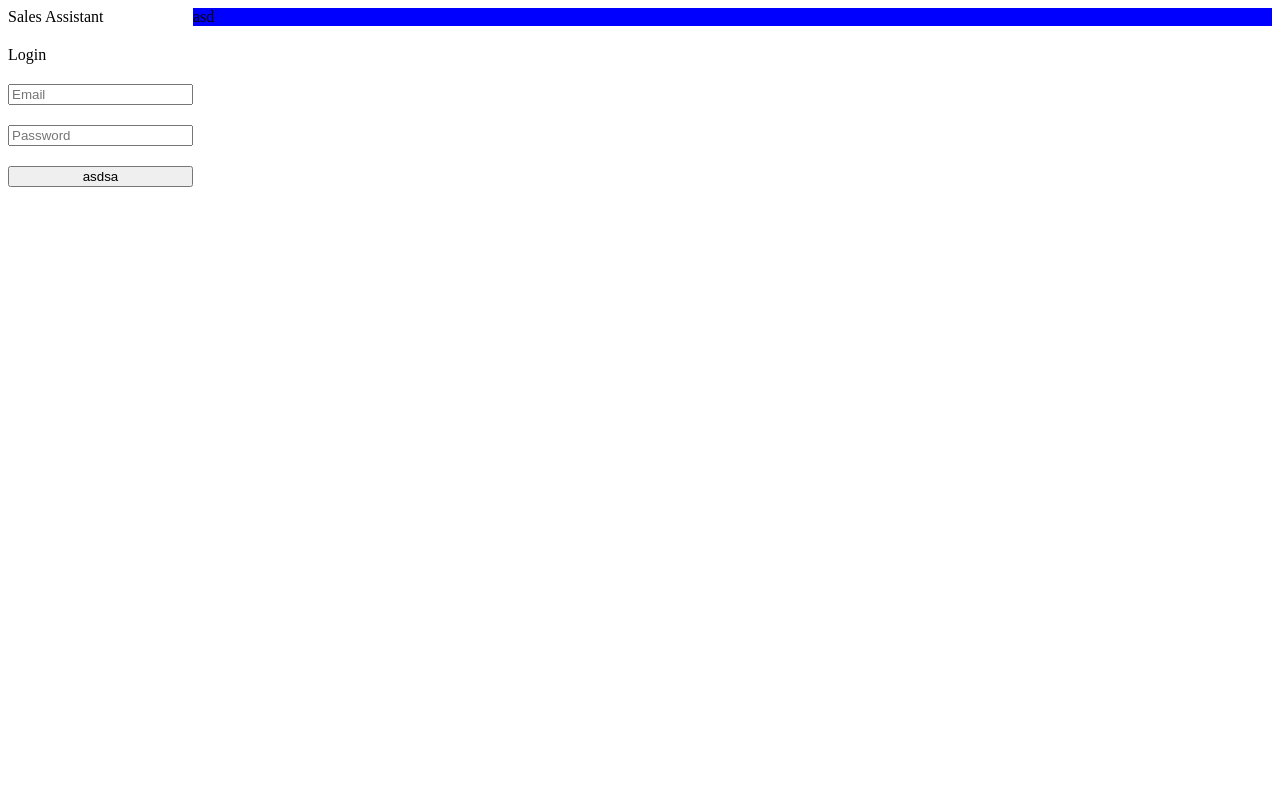
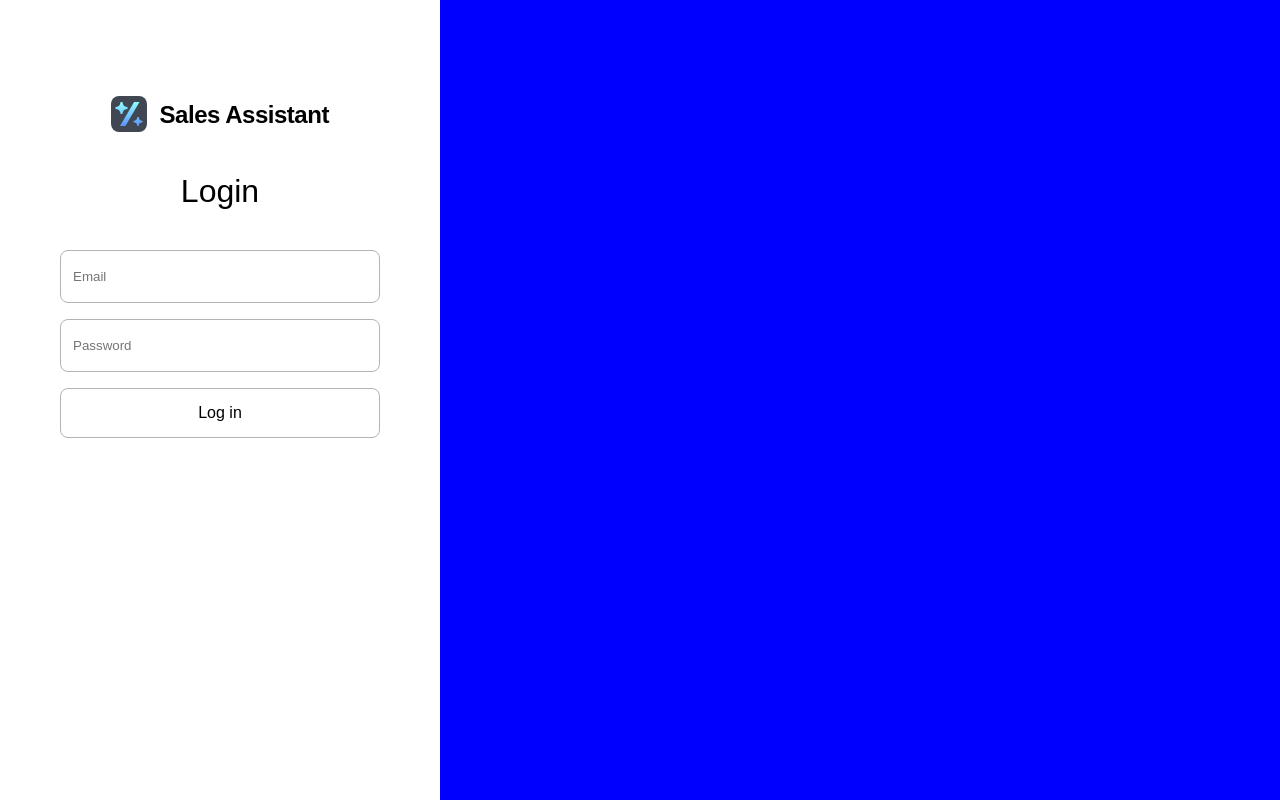
Before and after one commit to Honchar007/sales-assistant, a React (Create React App) app: page /login in a window 1280 px wide. Built offline with nearby package versions, Linux system fonts and the light colour scheme.

Commit message:
style logging form

```diff
--- a/src/App.tsx
+++ b/src/App.tsx
@@ -4,7 +4,7 @@ import React from 'react';
 import Auth from './pages/Auth/Auth';
 
 // styles
-import './assets/scss/auth.scss';
+import './assets/scss/index.scss';
 
 function App() {
   return (
--- a/src/assets/scss/auth.scss
+++ b/src/assets/scss/auth.scss
@@ -1,19 +1,81 @@
+@import './typography.scss';
+
 .auth-wrapper {
   display: flex;
-  width: 100%;
+  width: 100vw;
+  height: 100vh;
 
   .login-wrapper {
     display: flex;
     flex-direction: column;
-    gap: 20px;
+    align-items: center;
+    width: 440px;
+    height: 100%;
+    gap: 40px;
+    padding: 96px 60px;
 
-    .input-form-container {
+    .naming {
+      display: flex;
+      justify-content: center;
+      align-items: center;
+      gap: 12.5px;
       width: 100%;
+
+      .logo {
+        width: 36px;
+        height: 36px;
+        border-radius: 8px;
+        padding: 4.5px 6px;
+        background-image: url('../svg/icon.svg');
+      }
+
+      .name {
+        font-family: 'Nunito Sans', sans-serif;
+        font-size: 24px;
+        font-weight: 600;
+        line-height: 29px;
+        letter-spacing: -0.02em;
+        text-align: center;
+      }
+    }
+
+    .login-text {
+      @include typo-headline-2;
+    }
+
+    .form-wrapper {
+      display: flex;
+      flex-direction: column;
+      width: 100%;
+      gap: 16px;
+
+      .input-form-container {
+        .input-form {
+          width: 100%;
+          padding: 18px 12px;
+          border-radius: 8px;
+          border: 1px solid #B0B3B8;
+          border-radius: 8px;
+        }
+
+        .input-form-error {
+
+        }
+      }
+
+      .button-submit {
+        @include typo-btn-1;
+
+        width: 100%;
+        padding: 12px 0;
+        border: 1px solid #B0B3B8;
+        border-radius: 8px;
+      }
     }
   }
 
   .background {
-    width: 100%;
+    flex: 1;
     height: 100%;
     background-color: blue;
   }
--- a/src/assets/scss/fonts.scss
+++ b/src/assets/scss/fonts.scss
@@ -1,7 +1,7 @@
 /* NunitoSans-ExtraLight */
 @font-face {
   font-weight: 200;
-  font-family: 'NunitoSans-ExtraLight';
+  font-family: 'Nunito Sans', sans-serif;
   font-style: normal;
   font-display: auto;
   src: url('../fonts/NunitoSans-ExtraLight.ttf') format('truetype');
@@ -19,7 +19,7 @@
 /* NunitoSans-Regular */
 @font-face {
   font-weight: 400;
-  font-family: 'NunitoSans-Regular';
+  font-family: 'Nunito Sans', sans-serif;
   font-style: normal;
   font-display: auto;
   src: url('../fonts/NunitoSans-Regular.ttf') format('truetype');
@@ -27,8 +27,8 @@
 
 /* NunitoSans-SemiBold */
 @font-face {
-  font-weight: 600;
-  font-family: 'NunitoSans-SemiBold';
+  font-weight: 500;
+  font-family: 'Nunito Sans', sans-serif;
   font-style: normal;
   font-display: auto;
   src: url('../fonts/NunitoSans-SemiBold.ttf') format('truetype');
@@ -37,7 +37,7 @@
 /* NunitoSans-Bold */
 @font-face {
   font-weight: 700;
-  font-family: 'NunitoSans-Bold';
+  font-family: 'Nunito Sans', sans-serif;
   font-style: normal;
   font-display: auto;
   src: url('../fonts/NunitoSans-Bold.ttf') format('truetype');
@@ -46,7 +46,7 @@
 /* NunitoSans-ExtraBold */
 @font-face {
   font-weight: 800;
-  font-family: 'NunitoSans-ExtraBold';
+  font-family: 'Nunito Sans', sans-serif;
   font-style: normal;
   font-display: auto;
   src: url('../fonts/NunitoSans-ExtraBold.ttf') format('truetype');
@@ -55,7 +55,7 @@
 /* NunitoSans-Black */
 @font-face {
   font-weight: 900;
-  font-family: 'NunitoSans-Black';
+  font-family: 'Nunito Sans', sans-serif;
   font-style: normal;
   font-display: auto;
   src: url('../fonts/NunitoSans-Black.ttf') format('truetype');
@@ -64,7 +64,7 @@
 /* NunitoSans-ExtraLightItalic */
 @font-face {
   font-weight: 200;
-  font-family: 'NunitoSans-ExtraLightItalic';
+  font-family: 'Nunito Sans', sans-serif;
   font-style: italic;
   font-display: auto;
   src: url('../fonts/NunitoSans-ExtraLightItalic.ttf') format('truetype');
@@ -73,7 +73,7 @@
 /* NunitoSans-LightItalic */
 @font-face {
   font-weight: 300;
-  font-family: 'NunitoSans-LightItalic';
+  font-family: 'Nunito Sans', sans-serif;
   font-style: italic;
   font-display: auto;
   src: url('../fonts/NunitoSans-LightItalic.ttf') format('truetype');
@@ -82,7 +82,7 @@
 /* NunitoSans-Italic */
 @font-face {
   font-weight: 400;
-  font-family: 'NunitoSans-Italic';
+  font-family: 'Nunito Sans', sans-serif;
   font-style: italic;
   font-display: auto;
   src: url('../fonts/NunitoSans-Italic.ttf') format('truetype');
@@ -91,7 +91,7 @@
 /* NunitoSans-SemiBoldItalic */
 @font-face {
   font-weight: 600;
-  font-family: 'NunitoSans-SemiBoldItalic';
+  font-family: 'Nunito Sans', sans-serif;
   font-style: italic;
   font-display: auto;
   src: url('../fonts/NunitoSans-SemiBoldItalic.ttf') format('truetype');
@@ -100,7 +100,7 @@
 /* NunitoSans-BoldItalic */
 @font-face {
   font-weight: 700;
-  font-family: 'NunitoSans-BoldItalic';
+  font-family: 'Nunito Sans', sans-serif;
   font-style: italic;
   font-display: auto;
   src: url('../fonts/NunitoSans-BoldItalic.ttf') format('truetype');
@@ -109,7 +109,7 @@
 /* NunitoSans-ExtraBoldItalic */
 @font-face {
   font-weight: 800;
-  font-family: 'NunitoSans-ExtraBoldItalic';
+  font-family: 'Nunito Sans', sans-serif;
   font-style: italic;
   font-display: auto;
   src: url('../fonts/NunitoSans-ExtraBoldItalic.ttf') format('truetype');
@@ -118,7 +118,7 @@
 /* NunitoSans-BlackItalic */
 @font-face {
   font-weight: 900;
-  font-family: 'NunitoSans-BlackItalic';
+  font-family: 'Nunito Sans', sans-serif;
   font-style: italic;
   font-display: auto;
   src: url('../fonts/NunitoSans-BlackItalic.ttf') format('truetype');
--- a/src/assets/scss/index.scss
+++ b/src/assets/scss/index.scss
@@ -5,3 +5,7 @@
 
 // pages
 @import './auth.scss';
+
+body {
+  background-color: #FFFFFF;
+}
--- a/src/assets/scss/reset.scss
+++ b/src/assets/scss/reset.scss
@@ -2,6 +2,10 @@
 *::before,
 *::after {
   box-sizing: border-box;
+}
+
+body {
+  margin: 0;
 }
 
 a {
--- /dev/null
+++ b/src/assets/scss/typography.scss
@@ -0,0 +1,19 @@
+@import './variables';
+
+@mixin typo-headline-2 {
+  font-family: 'Nunito Sans', sans-serif;
+  font-style: normal;
+  font-weight: 500;
+  font-size: 32px;
+  line-height: 38.4px;
+}
+
+@mixin typo-btn-1 {
+  font-family: 'Nunito Sans', sans-serif;
+  font-style: normal;
+  font-size: 16px;
+  font-weight: 500;
+  line-height: 24px;
+  letter-spacing: 0em;
+  text-align: center;
+}
--- a/src/pages/Auth/Auth.tsx
+++ b/src/pages/Auth/Auth.tsx
@@ -7,7 +7,7 @@ function Auth() {
   return (
     <div className='auth-wrapper'>
       <LoginForm />
-      <div className='background'>asd</div>
+      <div className='background'></div>
     </div>
   );
 }
--- a/src/pages/Auth/components/FormInput.tsx
+++ b/src/pages/Auth/components/FormInput.tsx
@@ -7,6 +7,7 @@ interface InputProps {
   name: string,
   placeholder?: string,
   type: string,
+  // eslint-disable-next-line
   validationSchema: any,
   // eslint-disable-next-line
   register: any,
--- a/src/pages/Auth/components/LoginForm.tsx
+++ b/src/pages/Auth/components/LoginForm.tsx
@@ -21,12 +21,16 @@ export default function LoginForm() {
   };
 
   return (
+    <div className='login-wrapper'>
+      <div className='naming'>
+        <span className='logo'></span>
+        <span className='name'>Sales Assistant</span>
+      </div>
+      <h2 className='login-text'>Login</h2>
       <form
         onSubmit={handleSubmit(onSubmit)}
-      className='login-wrapper'
+        className='form-wrapper'
       >
-      <span>Sales Assistant</span>
-      <div>Login</div>
         <FormInput
           name='email'
           placeholder='Email'
@@ -55,7 +59,13 @@ export default function LoginForm() {
           }}
           register={register}
         />
-      <button type='submit'>asdsa</button>
+        <button
+          type='submit'
+          className='button-submit'
+        >
+          Log in
+        </button>
       </form>
+    </div>
   );
 }
```
Also changed, not shown: src/assets/svg/icon.svg. Lines whose indentation alone changed are shown as unchanged.
